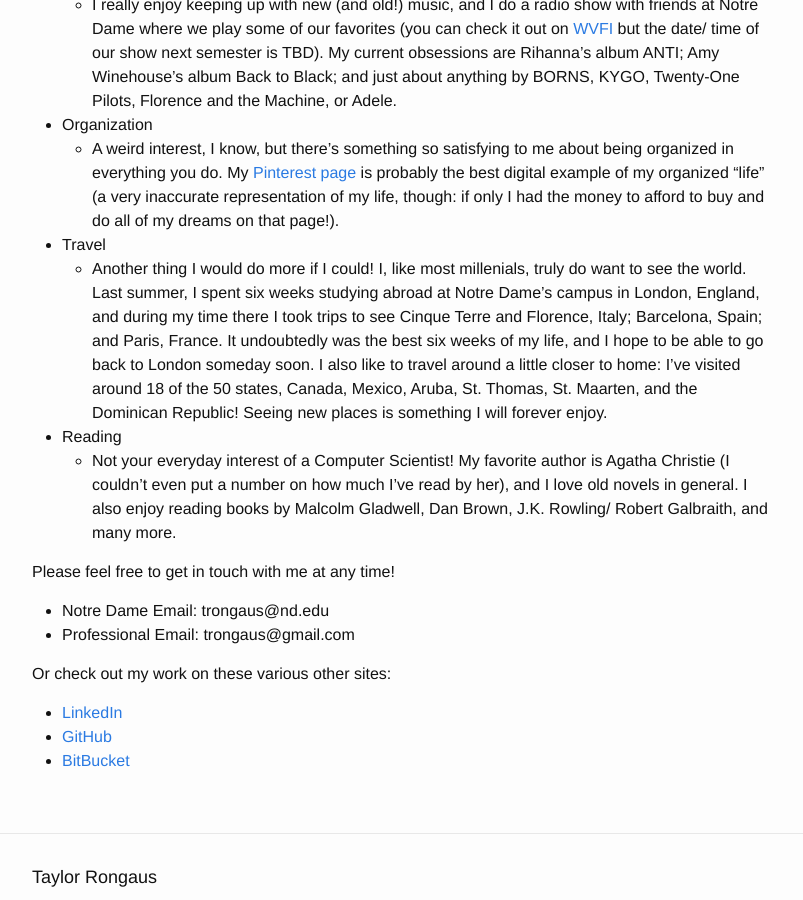
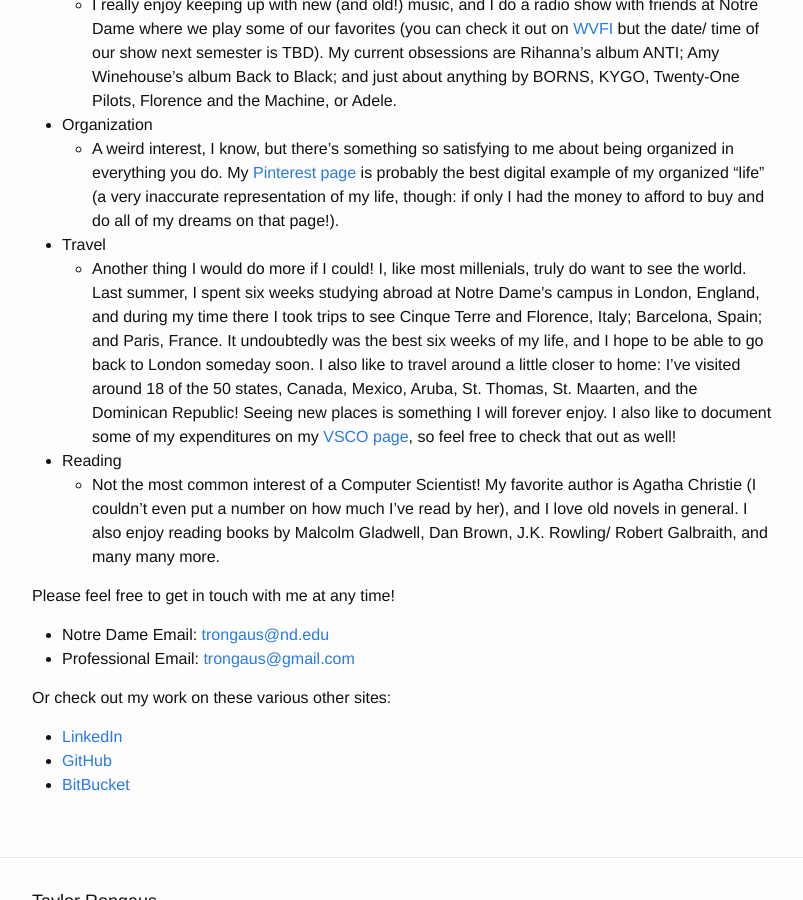
Before and after one commit to trongaus/trongaus.github.io, a Jekyll site: the page built from about.md, in a window 1280 px wide and 900 px high, scrolled down 624 px. Shown: the whole window, without its empty margins (238-1041 px from the left). Built offline with Jekyll 4.4.1, drawn with Linux system fonts in a browser that asks for light colours.

Commit message:
working on about page

```diff
--- a/about.md
+++ b/about.md
@@ -12,19 +12,24 @@
 
 * Event Planning
 	* At school, I am one of the Co-Captains for my dorm's Freshman Orientation. This means that I, and my Co-Captain, are in charge of picking and managing a team of 17 ambassadors below us, moving in ~100 First-Year girls to our dorm, planning events for these girls within our dorm, and planning events for these girls to interact with a variety of other First-Years and their dorms. Planning these 10 or so specific events starts months in advance and requires much coordination and organization on our parts, but it is one of my *favorite* activities.
+
 * Music
 	* I really enjoy keeping up with new (and old!) music, and I do a radio show with friends at Notre Dame where we play some of our favorites (you can check it out on [WVFI][radioshow] but the date/ time of our show next semester is TBD). My current obsessions are Rihanna's album ANTI; Amy Winehouse's album Back to Black; and just about anything by BORNS, KYGO, Twenty-One Pilots, Florence and the Machine, or Adele.
+
 * Organization
 	* A weird interest, I know, but there's something so satisfying to me about being organized in everything you do. My [Pinterest page][trongaus-pinterest] is probably the best digital example of my organized "life" (a very inaccurate representation of my life, though: if only I had the money to afford to buy and do all of my dreams on that page!).
+
 * Travel
-	* Another thing I would do more if I could! I, like most millenials, truly do want to see the world. Last summer, I spent six weeks studying abroad at Notre Dame's campus in London, England, and during my time there I took trips to see Cinque Terre and Florence, Italy; Barcelona, Spain; and Paris, France. It undoubtedly was the best six weeks of my life, and I hope to be able to go back to London someday soon. I also like to travel around a little closer to home: I've visited around 18 of the 50 states, Canada, Mexico, Aruba, St. Thomas, St. Maarten, and the Dominican Republic! Seeing new places is something I will forever enjoy.
+	* Another thing I would do more if I could! I, like most millenials, truly do want to see the world. Last summer, I spent six weeks studying abroad at Notre Dame's campus in London, England, and during my time there I took trips to see Cinque Terre and Florence, Italy; Barcelona, Spain; and Paris, France. It undoubtedly was the best six weeks of my life, and I hope to be able to go back to London someday soon. I also like to travel around a little closer to home: I've visited around 18 of the 50 states, Canada, Mexico, Aruba, St. Thomas, St. Maarten, and the Dominican Republic! Seeing new places is something I will forever enjoy. I also like to document some of my expenditures on my [VSCO page][trongaus-vsco], so feel free to check that out as well!
+
 * Reading
-	* Not your everyday interest of a Computer Scientist! My favorite author is Agatha Christie (I couldn't even put a number on how much I've read by her), and I love old novels in general. I also enjoy reading books by Malcolm Gladwell, Dan Brown, J.K. Rowling/ Robert Galbraith, and many more.
+	* Not the most common interest of a Computer Scientist! My favorite author is Agatha Christie (I couldn't even put a number on how much I've read by her), and I love old novels in general. I also enjoy reading books by Malcolm Gladwell, Dan Brown, J.K. Rowling/ Robert Galbraith, and many many more.
+
 
 Please feel free to get in touch with me at any time!
 
-* Notre Dame Email: trongaus@nd.edu
-* Professional Email: trongaus@gmail.com
+* Notre Dame Email: [trongaus@nd.edu][trongaus-email1]
+* Professional Email: [trongaus@gmail.com][trongaus-email2]
 
 Or check out my work on these various other sites:
 
@@ -34,6 +39,9 @@
 
 [radioshow]: https://wvfi.nd.edu
 [trongaus-pinterest]: https://pinterest.com/trongaus
+[trongaus-vsco]: https://vsco.co/trongaus
+[trongaus-email1]: mailto:trongaus@nd.edu
+[trongaus-email2]: mailto:trongaus@gmail.com
 [trongaus-linkedin]: https://www.linkedin.com/in/trongaus?trk=nav_responsive_tab_profile_pic
 [trongaus-github]: http://github.com/trongaus
 [trongaus-bitbucket]: http://bitbucket.com/trongaus
```
